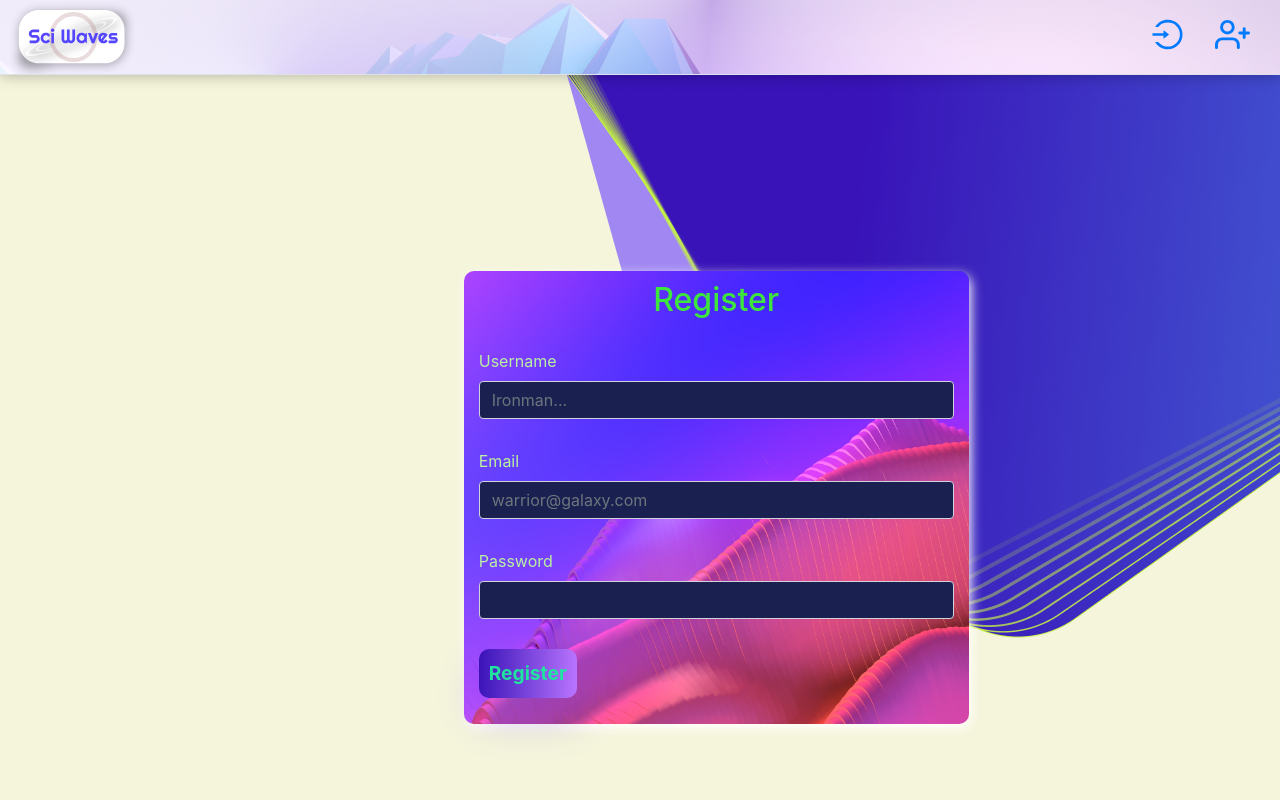
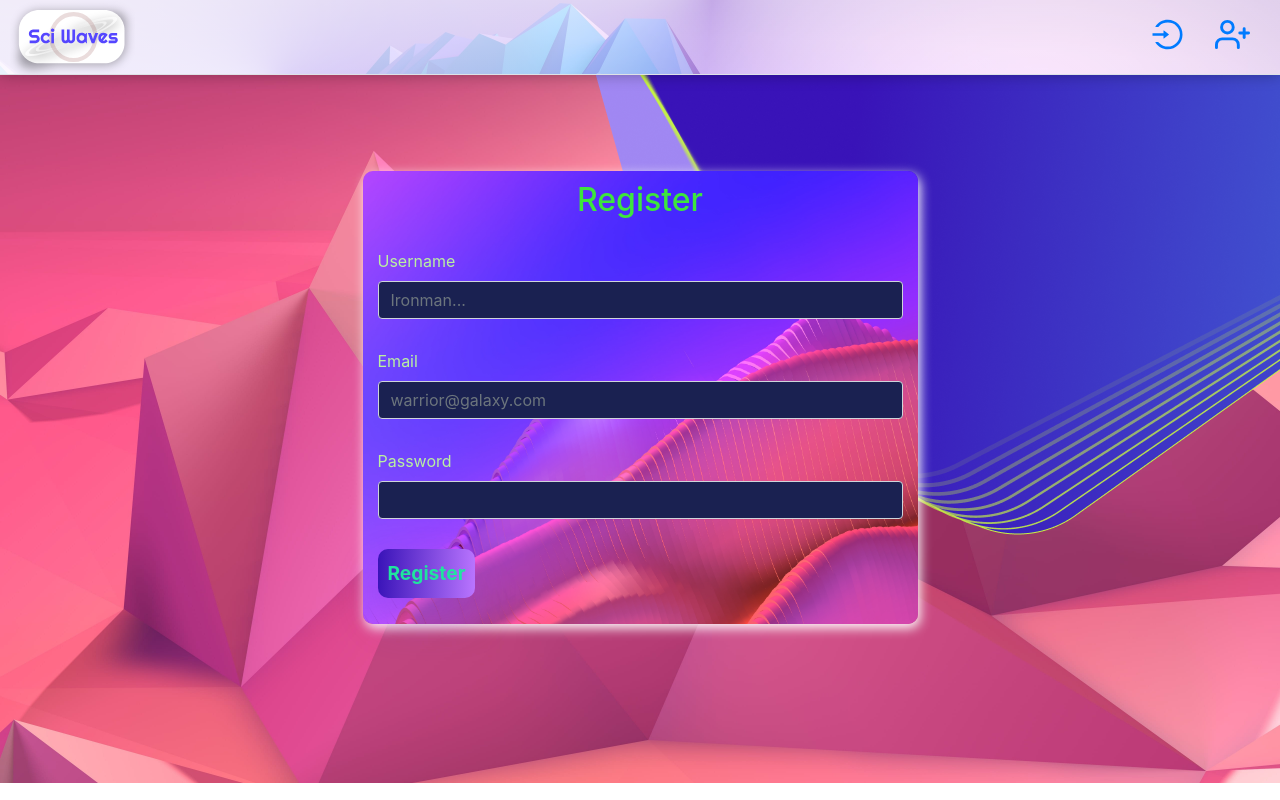
Before and after one commit to PetrovIlyuha/sci-waves, a Next.js app in the folder client/: page /register in a window 1280 px wide. Shown: the top 800 px of the page. Built offline with nearby package versions, Linux system fonts and the light colour scheme; no server answers.

Commit message:
couple of static backgrounds

```diff
--- a/client/public/static/css/styles.css
+++ b/client/public/static/css/styles.css
@@ -1,6 +1,7 @@
 .overall__layout-styles {
-  background-color: beige;
-  height: calc(100vh - 75px);
+  background: url("../Landscape05.jpg") no-repeat center center;
+  background-size: cover;
+  height: calc(100vh - 92px);
   margin-top: 75px;
 }
 
@@ -52,15 +53,6 @@
 /* container */
 .customContainer {
   margin-top: 40px;
-}
-
-.register__page_layout {
-  display: flex;
-  flex-direction: row;
-  align-items: center;
-  justify-content: center;
-  margin-right: 100px;
-  margin-top: 100px;
 }
 
 .register-page-person {
```
Also changed, not shown: client/public/static/Landscape05.jpg (added), client/public/static/city_bg.jpg (added).
